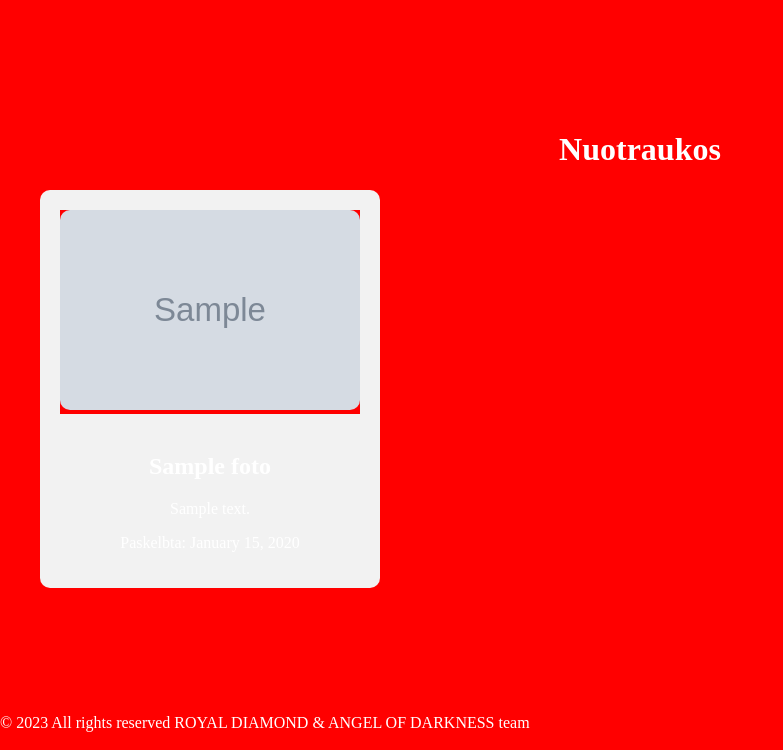
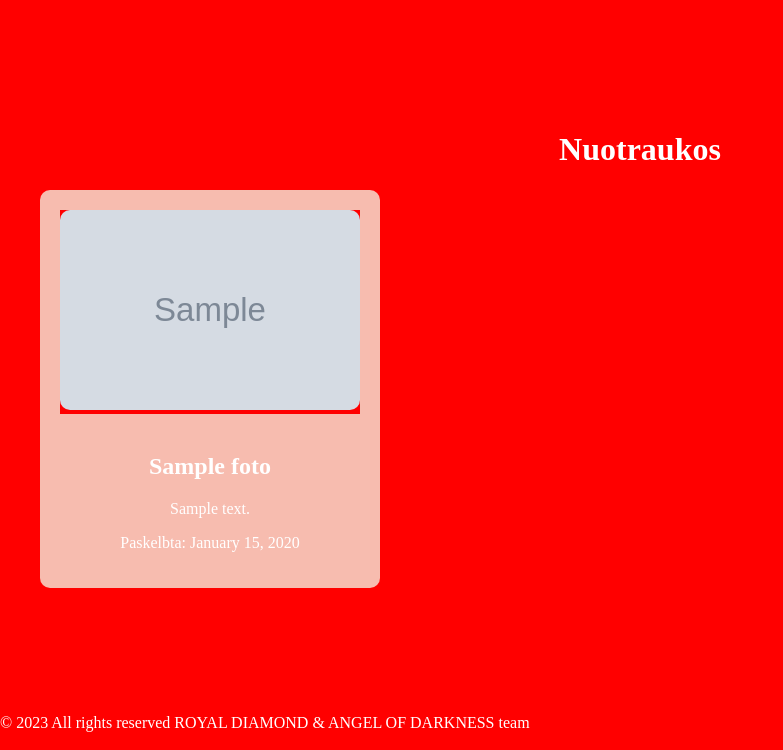
Before and after one commit to SandraAngelOfDarkness/RD, a Django app: page /foto/ in a window 1280 px wide. Shown: the part 52-802 px from the top of the page, without its empty margins (0-783 px from the left). Run offline with Django 4.2, Linux system fonts and the light colour scheme; tables that the repository leaves empty hold one stand-in row (values such as "Sample post"); grey boxes marked "Sample" are stand-in pictures.

Commit message:
baigta foto.html

```diff
--- a/rd_royal/royal/templates/royal/foto.html
+++ b/rd_royal/royal/templates/royal/foto.html
@@ -32,7 +32,7 @@
         flex-direction: column;
         align-items: center;
         width:300px;
-        background-color: #f2f2f2;
+        background-color: #f7bcaf ;
         border-radius: 10px;
         padding: 20px;
         box-shadow: 0 0 10px rgba(0, 0, 0, 0, 2);
```
